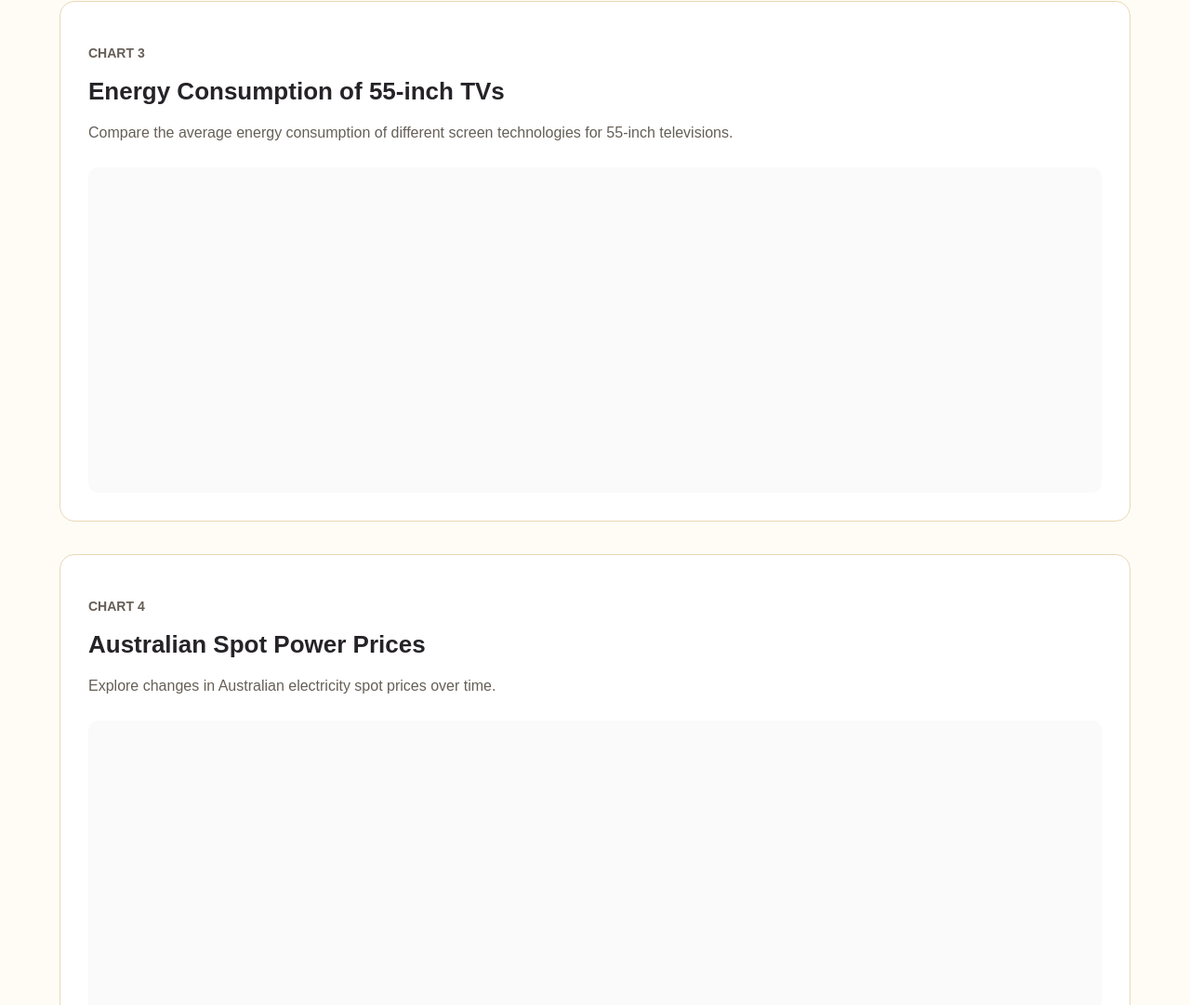
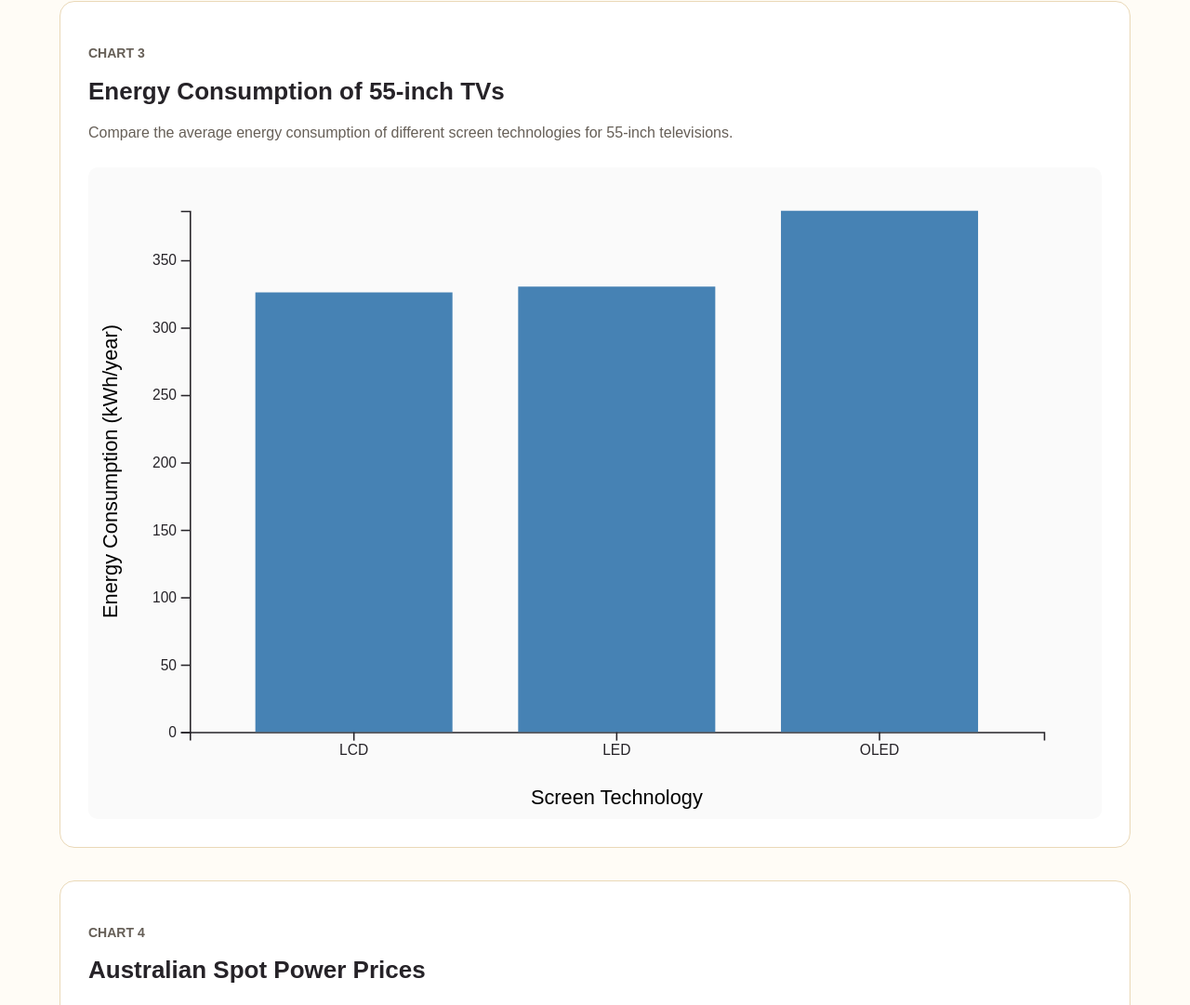
Before and after one commit to KateDaCat/T05, a plain HTML site: page index.html in a window 1280 px wide. Shown: the part 2444-3525 px from the top of the page at 93% size. Drawn offline with nearby package versions, Linux system fonts and the light colour scheme.

Commit message:
feat: add 55-inch TV energy consumption bar chart

```diff
--- a/bar.js
+++ b/bar.js
@@ -0,0 +1,70 @@
+d3.csv(
+    "data/Ex5_TV_energy_55inchtv_byScreenType.csv",
+    d => {
+        return {
+            screenTech: d["Screen_Tech"],
+            energy: +d["Mean(Labelled energy consumption (kWh/year))"]
+        };
+    }
+).then(data => {
+
+    console.log("Bar chart data:", data);
+
+    const width = 700;
+    const height = 450;
+
+    const svg = d3.select("#bar-chart")
+        .append("svg")
+        .attr("viewBox", `0 0 ${width} ${height}`)
+        .attr("width", "100%")
+        .attr("height", "100%");
+
+    // X scale: screen technology categories
+    const xScale = d3.scaleBand()
+        .domain(data.map(d => d.screenTech))
+        .range([70, 660])
+        .padding(0.25);
+
+    // Y scale: energy consumption
+    const yScale = d3.scaleLinear()
+        .domain([0, d3.max(data, d => d.energy)])
+        .range([390, 30]);
+
+    // X axis
+    svg.append("g")
+        .attr("transform", "translate(0, 390)")
+        .call(d3.axisBottom(xScale));
+
+    // Y axis
+    svg.append("g")
+        .attr("transform", "translate(70, 0)")
+        .call(d3.axisLeft(yScale));
+
+    svg.selectAll("rect")
+    .data(data)
+    .join("rect")
+    .attr("x", d => xScale(d.screenTech))
+    .attr("y", d => yScale(d.energy))
+    .attr("width", xScale.bandwidth())
+    .attr("height", d => 390 - yScale(d.energy))
+    .attr("fill", "steelblue");
+
+    // X-axis label
+    svg.append("text")
+        .attr("x", 365)
+        .attr("y", 440)
+        .attr("text-anchor", "middle")
+        .style("font-family", "sans-serif")
+        .style("font-size", "14px")
+        .text("Screen Technology");
+
+    // Y-axis label
+    svg.append("text")
+        .attr("transform", "rotate(-90)")
+        .attr("x", -210)
+        .attr("y", 20)
+        .attr("text-anchor", "middle")
+        .style("font-family", "sans-serif")
+        .style("font-size", "14px")
+        .text("Energy Consumption (kWh/year)");
+});
--- a/index.html
+++ b/index.html
@@ -121,9 +121,9 @@
     <!-- Charts -->
     <script src="scatter.js"></script>
     <script src="donut.js"></script>
+    <script src="bar.js"></script>
 
     <!-- We'll enable these later -->
-    <!-- <script src="bar.js"></script> -->
     <!-- <script src="line.js"></script> -->
 
 </body>
```
